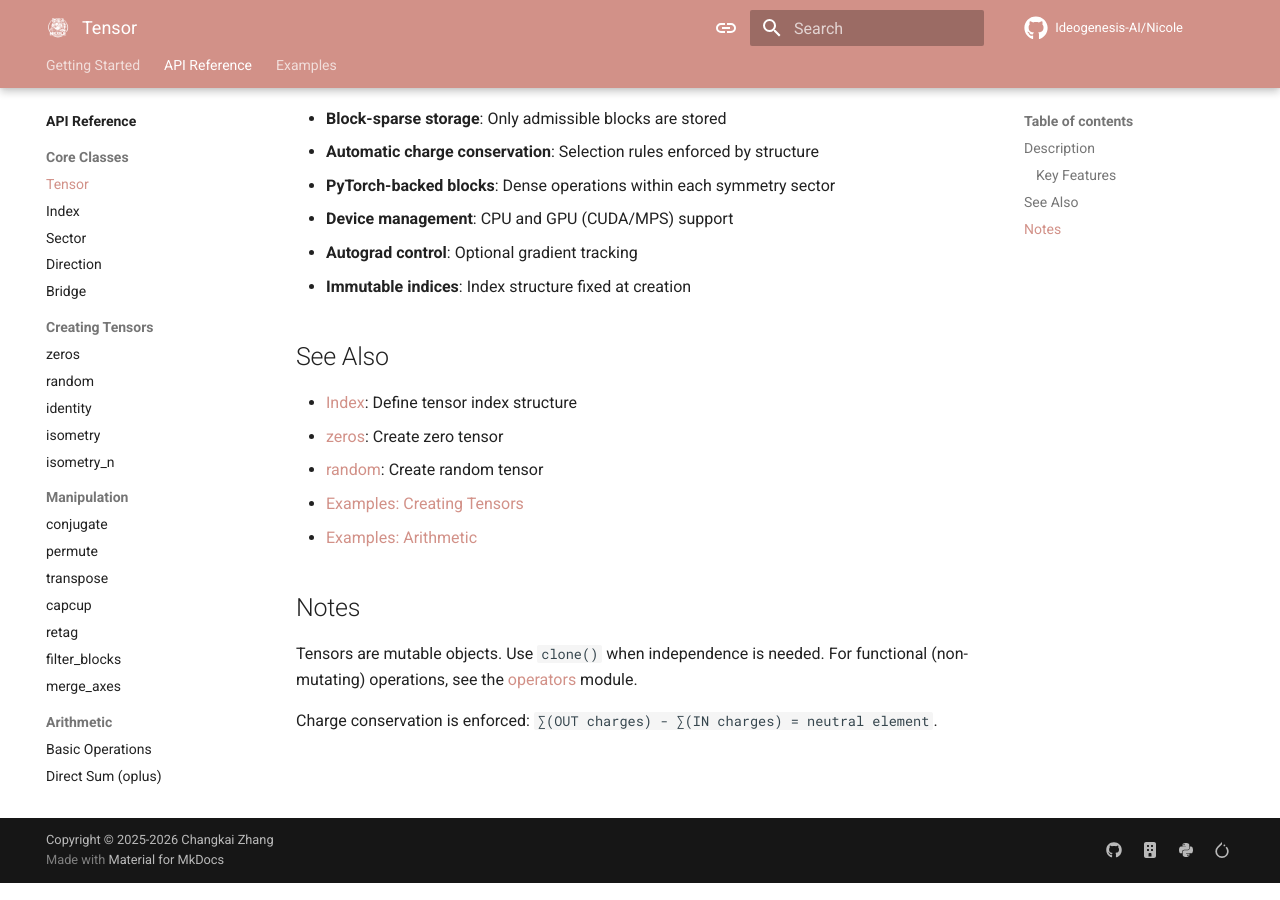
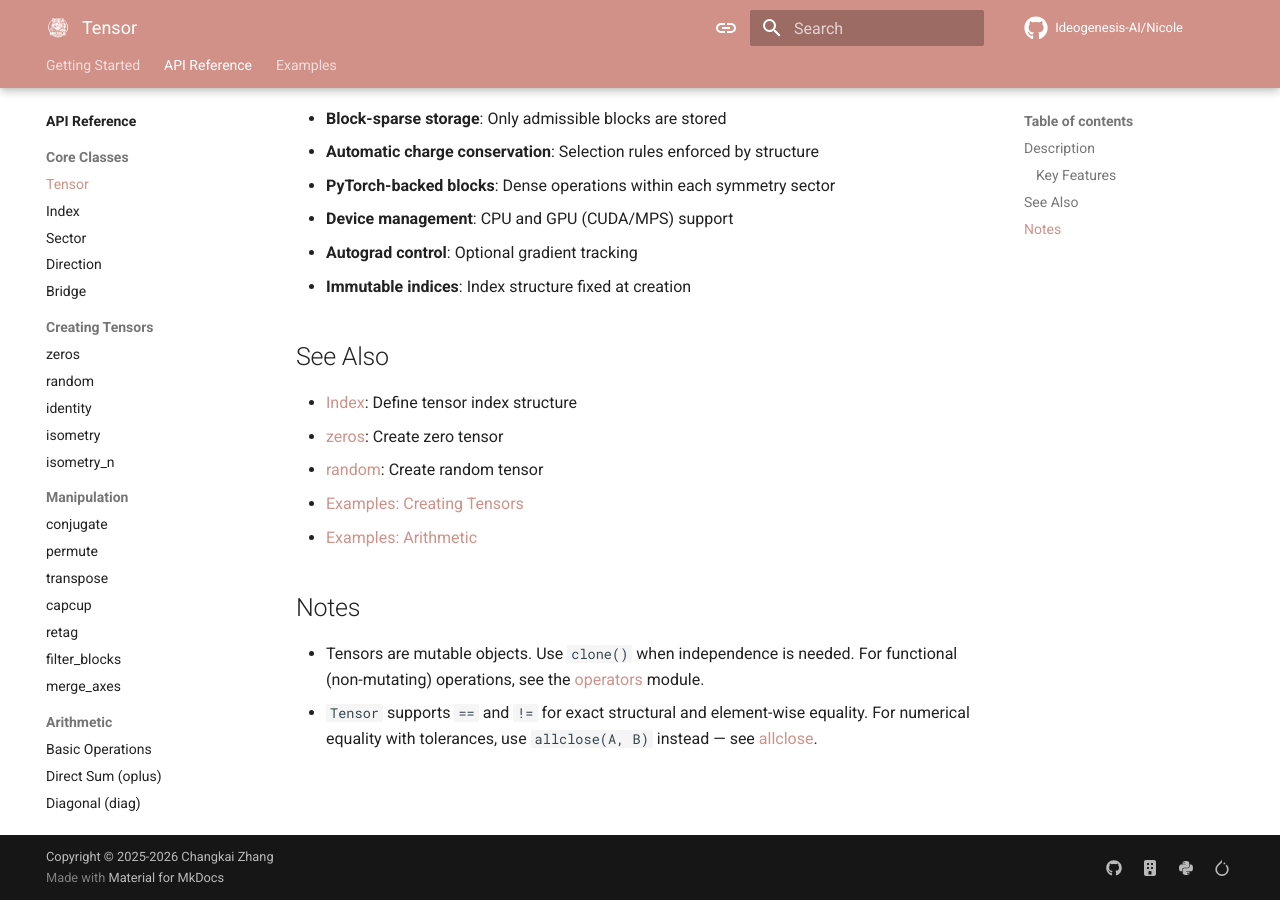
Before and after one commit to Ideogenesis-AI/Nicole, an MkDocs documentation site: the page built from docs/api/core/tensor.md, in a window 1280 px wide and 900 px high, scrolled down 527 px. Built offline with MkDocs 1.6.1 and Material for MkDocs 9.7.7, drawn with Linux system fonts in a browser that asks for light colours; comment, search, counter and statistics services are not loaded; the version menu is left out.

Commit message:
Update Tensor documentation to clarify mutability and equality operations.
Removed redundant notes and added details on the use of `==` and `!=` for structural and element-wise comparisons, as well as the `allclose` function for numerical equality.

```diff
--- a/docs/api/core/tensor.md
+++ b/docs/api/core/tensor.md
@@ -60,6 +59,5 @@
 
 ## Notes
 
-Tensors are mutable objects. Use `clone()` when independence is needed. For functional (non-mutating) operations, see the [operators](../manipulation/conjugate.md) module.
-
-Charge conservation is enforced: `∑(OUT charges) - ∑(IN charges) = neutral element`.
+- Tensors are mutable objects. Use `clone()` when independence is needed. For functional (non-mutating) operations, see the [operators](../manipulation/conjugate.md) module.
+- `Tensor` supports `==` and `!=` for exact structural and element-wise equality. For numerical equality with tolerances, use `allclose(A, B)` instead — see [allclose](../arithmetic/allclose.md).
```
Also changed, not shown: other parts of docs/api/core/tensor.md (+0 -1 lines).
